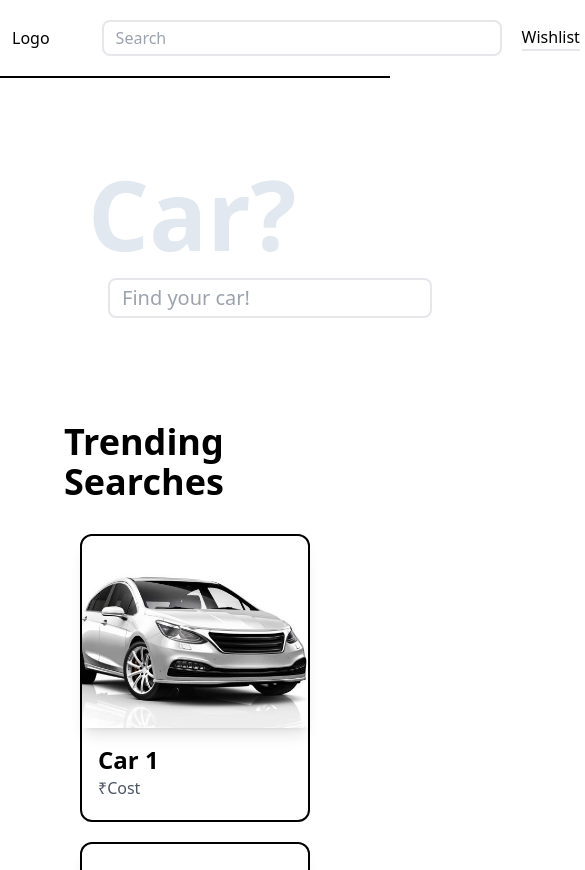
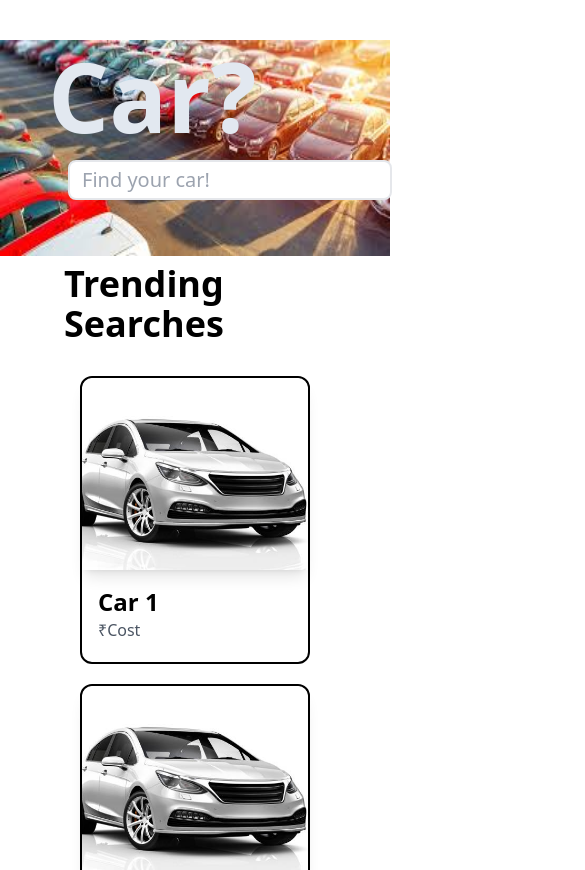
Before and after one commit to aharonmathews/CarSales, a React (Vite) app in the folder client/: page / in a window 390 px wide. Shown: the top 870 px of the page, 585 px wide, since content can reach past the window. Built offline with nearby package versions, Linux system fonts and the light colour scheme; grey boxes are pictures that could not be loaded.

Commit message:
Home page ui for mobile in progress

```diff
--- a/client/src/pages/car-details.jsx
+++ b/client/src/pages/car-details.jsx
@@ -1,5 +1,6 @@
 import React, { useState, useRef } from "react";
 import { useLocation, useNavigate } from "react-router-dom";
+import Navbar from "../components/Navbar";
 
 const CarDetails = () => {
   const location = useLocation();
@@ -78,6 +79,8 @@ const CarDetails = () => {
   };
 
   return (
+    <>
+    <Navbar />
     <div className="flex justify-center items-center min-h-screen bg-gray-100">
       <div className="max-w-5xl w-full bg-white rounded-lg shadow-md p-6">
         {/* Header and Image Section */}
@@ -208,6 +211,8 @@ const CarDetails = () => {
         </div>
       </div>
     </div>
+    </>
+
   );
 };
 
--- a/client/src/pages/searchResults.jsx
+++ b/client/src/pages/searchResults.jsx
@@ -4,7 +4,7 @@ import Slider from 'rc-slider';
 import 'rc-slider/assets/index.css';
 import Navbar from '../components/Navbar';
 import sampleImage from '../assets/CarPlaceholdr.jpg';
-import Card1 from './Card1';
+import Card1 from '../components/Card1';
 
 const carData = [
   { id: 1, image: sampleImage, name: 'CAR1', price: 2000 },
--- a/client/src/pages/userHome.jsx
+++ b/client/src/pages/userHome.jsx
@@ -1,7 +1,9 @@
 import Navbar from '../components/Navbar';
 import pic1 from '../assets/carInterior.jpg';
 import plchldr from "../assets/CarPlaceholdr.jpg";
-import Card1 from "./Card1";
+import pic2 from "../assets/carSMbg.jpeg";
+import Card1 from "../components/Card1";
+
 import { useState } from 'react';
 import { useNavigate } from 'react-router-dom';
 
@@ -43,7 +45,8 @@ const UserHome = () => {
 
   return (
     <>
-    <Navbar />
+    <div className='hidden md:block'>
+      <Navbar />
       <div className="relative m-10">
         <div
           className='bg-cover bg-center lg:w-[90rem] lg:h-[25rem] sm:w-[45rem] sm:h-[20rem] absolute -z-1 rounded-3xl'
@@ -66,6 +69,26 @@ const UserHome = () => {
           </form>
         </div>
       </div>
+    </div>
+
+    <div className='block md:hidden'>
+        <img src={pic2} className='absolute h-[16rem] w-full pt-10' />
+        <div className='relative z-10 p-12 lg:p-16'>
+          <p className='text-slate-200 font-semibold text-8xl'>Car?</p>
+          <form onSubmit={handleSearch} className='flex flex-row items-center'>
+            <input
+              type="text"
+              id="search"
+              className='w-[30rem] p-3 flex border-2 my-4 lg:my-8 ml-5 px-3 py-1 rounded-lg text-xl' placeholder='Find your car!'
+              onChange={(e)=> setSearch(e.target.value)}/>
+            {/* <button
+              className='bg-white hover:bg-zinc-300 h-10 w-10 p-1 mx-4 rounded-2xl text-lg text-semibold'
+              type='submit'
+            /> */}
+          </form>
+        </div>
+    </div>
+
 
       <div className='text-4xl font-semibold md:mt-24 mx-16'>
         Trending Searches
```
Also changed, not shown: client/src/assets/carSMbg.jpeg (added), client/src/components/Card1.jsx (renamed from client/src/pages/Card1.jsx).
